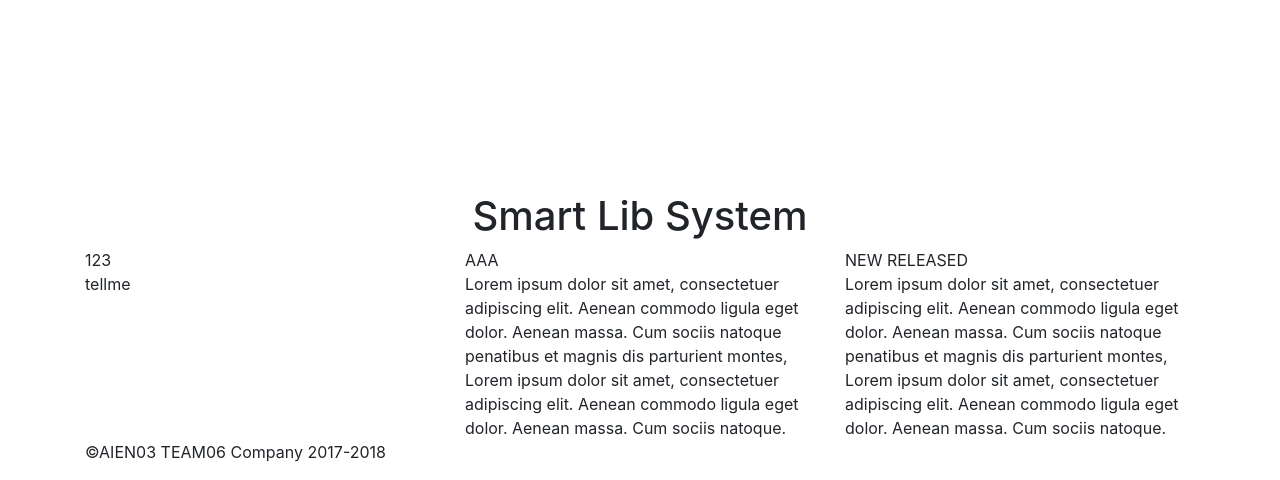
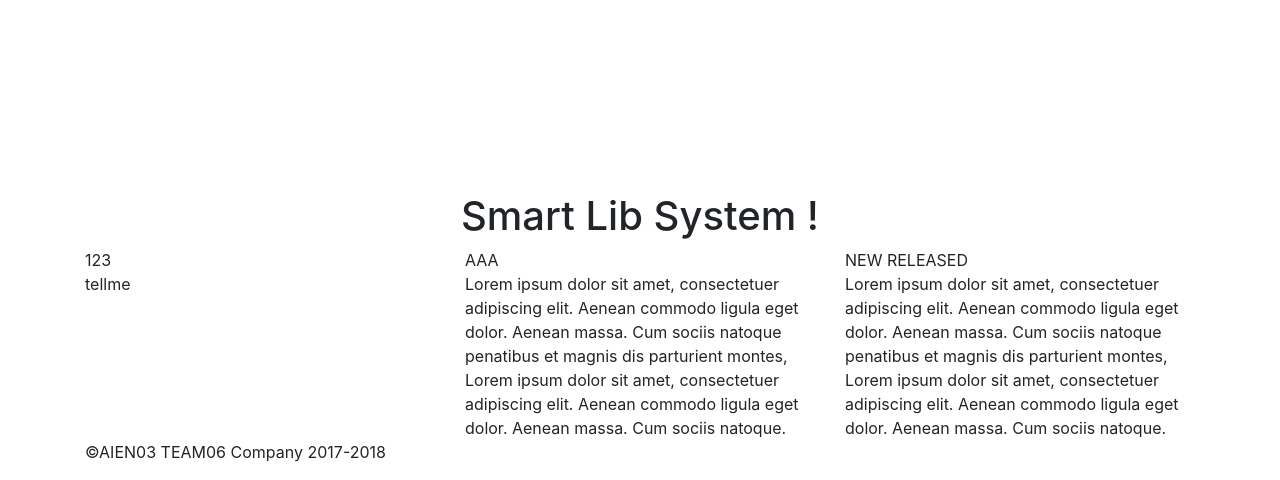
Before and after one commit to aien03book/bookproject, a Django app: template templates/base1.htm in a window 1280 px wide. Shown: the part 144-624 px from the top of the page. Run offline with Django 3.2, Linux system fonts and the light colour scheme; the template is opened without the code that fills it, so the values that code supplies are empty; some libraries are stand-ins or nearby versions.

Commit message:
Commit 08

```diff
--- a/templates/base1.htm
+++ b/templates/base1.htm
@@ -22,7 +22,7 @@
 
 
 
-        <h1 class="text-center"> Smart Lib System</h1>
+        <h1 class="text-center"> Smart Lib System !</h1>
 
 
         <div class="container">
```
